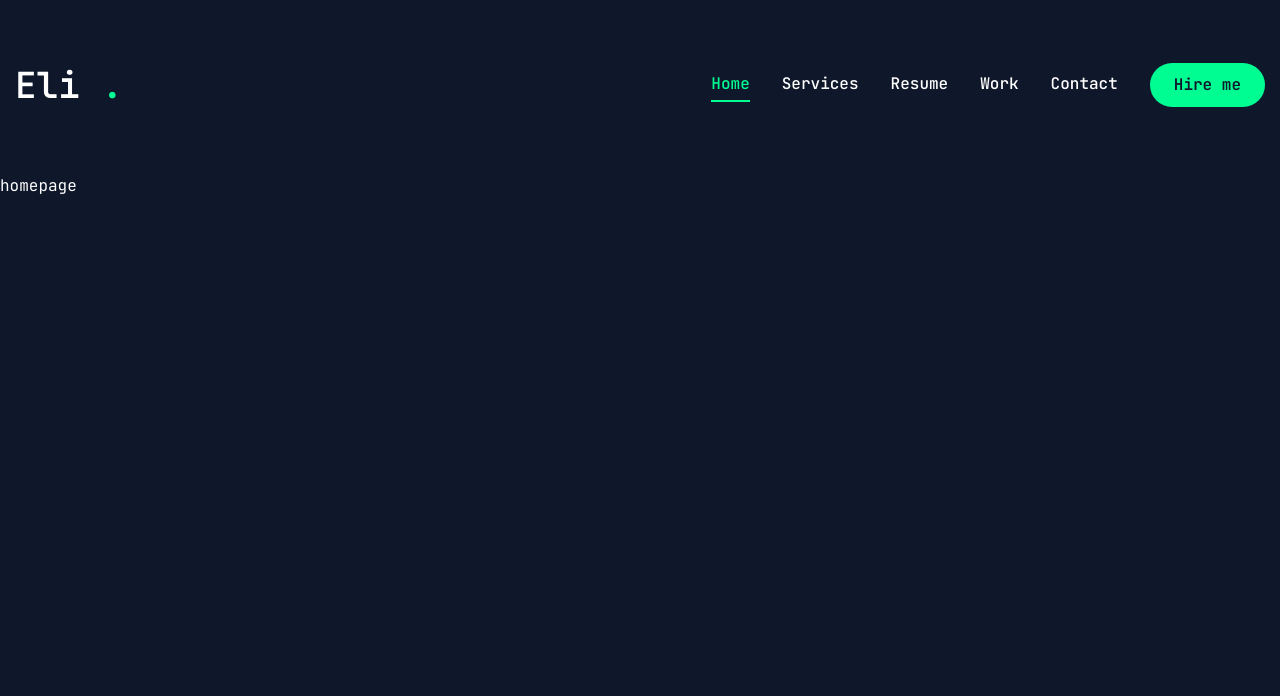
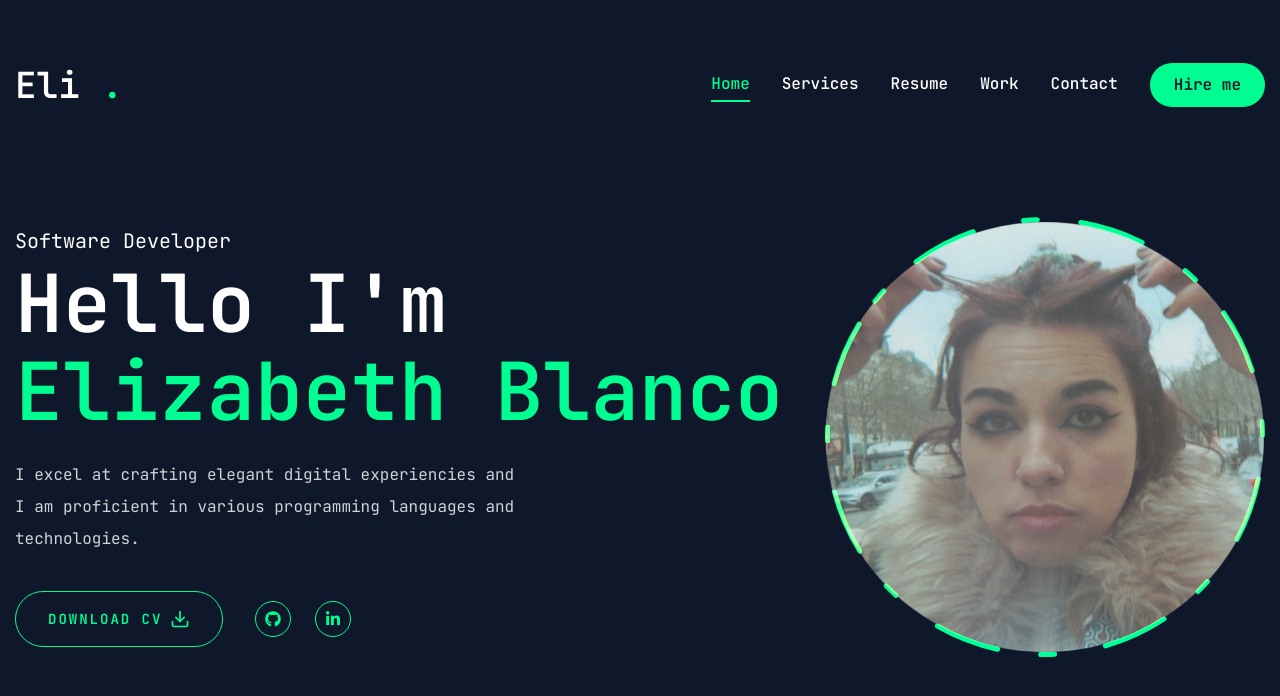
Before and after one commit to mychemicalEli/portfolio, a Next.js app: page / in a window 1280 px wide. Shown: the top 696 px of the page. Built offline with nearby package versions, Linux system fonts and the light colour scheme.

Commit message:
(feat): added home page, text + photo, socials and cv

```diff
--- a/app/globals.css
+++ b/app/globals.css
@@ -118,6 +118,19 @@
     @apply bg-primary text-white leading-loose;
     font-family: var(--font-jetbrains-mono), monospace;
   }
+
+  .h1 {
+    @apply text-[48px] xl:text-[80px] leading-[1.1] font-semibold;
+  }
+
+  .h2 {
+    @apply text-[36px] xl:text-[48px] leading-[1.1] font-semibold;
+  }
+
+  .h3 {
+    @apply text-[20px] xl:text-[24px] leading-[1.1] font-semibold;
+  }
+
 }
 
 @utility container {
--- a/app/page.jsx
+++ b/app/page.jsx
@@ -1,3 +1,53 @@
-export default function Home() {
-  return <main>homepage</main>;
-}
+import Photo from "@/components/Photo";
+import Socials from "@/components/Socials";
+import { Button } from "@/components/ui/button";
+import { FiDownload } from "react-icons/fi";
+
+const Home = () => {
+  return (
+    <section className="h-full">
+      <div className="container mx-auto h-full">
+        <div className="flex flex-col xl:flex-row items-center justify-between xl:pt-8 xl:pb-24">
+          {/* text */}
+          <div className="text-center xl:text-left order-2 xl:order-none">
+            <span className="text-xl">Software Developer</span>
+            <h1 className="h1 mb-6">
+              Hello I'm <br />{" "}
+              <span className="text-accent">Elizabeth Blanco </span>
+            </h1>
+            <p className="max-w-[500px] mb-9 text-white/80">
+              I excel at crafting elegant digital experiencies and I am
+              proficient in various programming languages and technologies.
+            </p>
+            {/** btn and socials */}
+            <div className="flex flex-col xl:flex-row items-center gap-8">
+              <Button
+                variant="outline"
+                size="lg"
+                className="uppercase flex items-center gap-2"
+                asChild
+              >
+                <a href="/cvElizabethBlanco2025.pdf" download>
+                  <span>Download CV</span>
+                  <FiDownload className="text-xl" />
+                </a>
+              </Button>
+              <div className="mb-8 xl:mb-0">
+                <Socials
+                  containerStyles="flex gap-6"
+                  iconStyles="w-9 h-9 border border-accent rounded-full flex justify-center items-center text-accent text-base hover:bg-accent hover:text-primary hover:transition-all duration:500"
+                />
+              </div>
+            </div>
+          </div>
+          {/* photo */}
+          <div>
+            <Photo className="order-1 xl:order-none mb-8 xl:mb-0" />
+          </div>
+        </div>
+      </div>
+    </section>
+  );
+};
+
+export default Home;
--- /dev/null
+++ b/components/Photo.jsx
@@ -0,0 +1,65 @@
+"use client";
+
+import { motion } from "framer-motion";
+import Image from "next/image";
+
+const Photo = () => {
+  return (
+    <div className="w-full h-full relative">
+      <motion.div
+        initial={{ opacity: 0 }}
+        animate={{
+          opacity: 1,
+          transition: { delay: 2, duration: 0.4, ease: "easeIn" },
+        }}
+      >
+        <motion.div
+          initial={{ opacity: 0 }}
+          animate={{
+            opacity: 1,
+            transition: { delay: 2.4, duration: 0.4, ease: "easeInOut" },
+          }}
+          className="w-[300px] h-[300px] xl:w-[440px] xl:h-[440px] mix-blend-lighten absolute"
+        >
+          <Image
+            src="/photoMe.png"
+            priority
+            quality={100}
+            fill
+            alt="profile pic"
+            className="object-contain"
+          />
+        </motion.div>
+
+        <motion.svg
+          className="w-[300px] xl:w-[440px] h-[300px] xl:h-[440px]"
+          fill="transparent"
+          viewBox="0 0 506 506"
+          xmlns="http://www.w3.org/2000/svg"
+        >
+          <motion.circle
+            cx="253"
+            cy="253"
+            r="250"
+            stroke="#00ff99"
+            strokeWidth="6"
+            strokeLinecap="round"
+            strokeLinejoin="round"
+            initial={{ strokeDasharray: "24 10 0 0" }}
+            animate={{
+              strokeDasharray: ["15 120 25 25", "16 25 92 72", "4 250 22 22"],
+              rotate: [120, 360],
+            }}
+            transition={{
+                duration: 20,
+                repeat: Infinity,
+                repeatType: "reverse",
+            }}
+          />
+        </motion.svg>
+      </motion.div>
+    </div>
+  );
+};
+
+export default Photo;
--- /dev/null
+++ b/components/Socials.jsx
@@ -0,0 +1,26 @@
+import Link from "next/link";
+import { FaGithub, FaLinkedinIn } from "react-icons/fa";
+
+const socials = [
+  { icon: <FaGithub />, path: "https://github.com/mychemicalEli" },
+  {
+    icon: <FaLinkedinIn />,
+    path: "https://www.linkedin.com/in/elizabeth-blanco-m%C3%A9ndez-ab7014219/",
+  },
+];
+
+const Socials = ({ containerStyles, iconStyles }) => {
+  return (
+    <div className={containerStyles}>
+      {socials.map((item, index) => {
+        return (
+          <Link key={index} href={item.path} className={iconStyles}>
+            {item.icon}
+          </Link>
+        );
+      })}
+    </div>
+  );
+};
+
+export default Socials;
--- a/tailwind.config.js
+++ b/tailwind.config.js
@@ -7,10 +7,6 @@
     "./public/**/*.{js,jsx}",
   ],
   theme: {
-    container: {
-      center: true,
-      padding: "15px",
-    },
     screens: {
       sm: "640px",
       md: "768px",
```
Also changed, not shown: public/photoMe.png (added), 1 other file (tests, documents, lock files or other folders).
